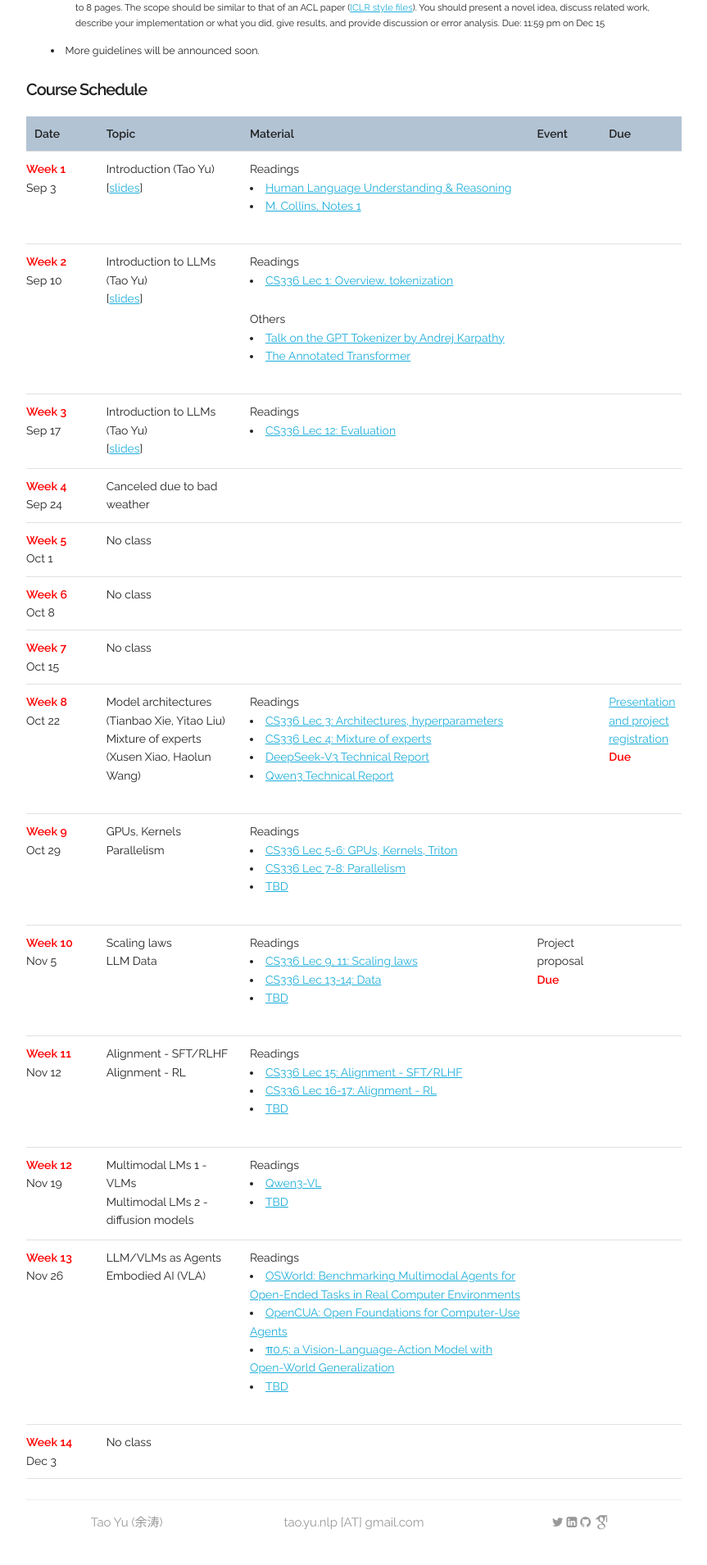
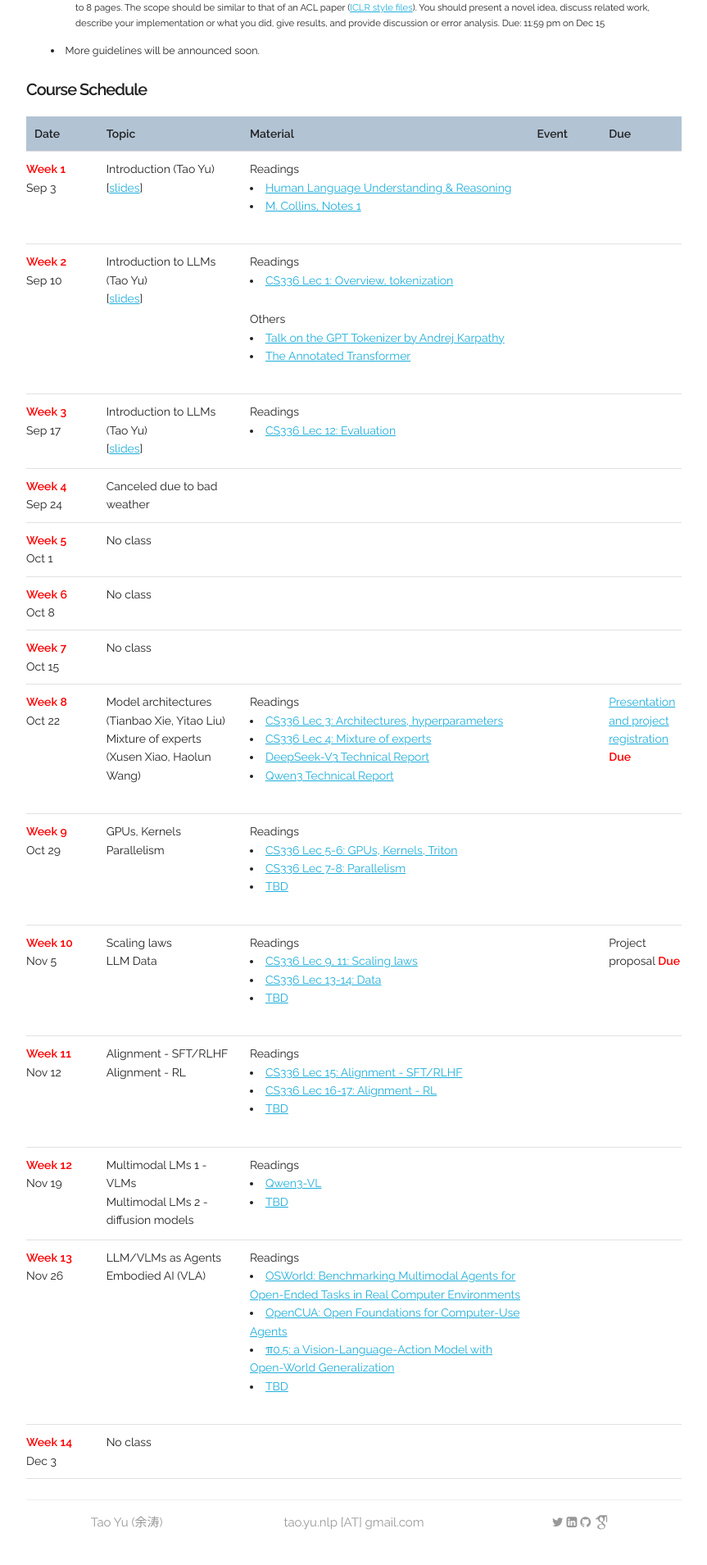
Before and after one commit to taoyds/taoyds.github.io, a Jekyll site: the page built from courses/data8005.md, in a window 1280 px wide. Shown: the part 1320-3229 px from the top of the page at 82% size, without its empty margins (208-1071 px from the left). Built offline with Jekyll 4.4.1, drawn with Linux system fonts in a browser that asks for light colours; some web fonts are replaced.

Commit message:
Update data8005.yaml

```diff
--- a/_data/courses/data8005.yaml
+++ b/_data/courses/data8005.yaml
@@ -113,8 +113,8 @@ schedule:
           - <a href="https://stanford-cs336.github.io/spring2025/">CS336 Lec 9, 11&#58; Scaling laws</a>
           - <a href="https://stanford-cs336.github.io/spring2025/">CS336 Lec 13-14&#58; Data</a>
           - <a href="">TBD</a>
-    event: Project proposal <font color="red"><b>Due</b></font>
-    due:
+    event:
+    due: Project proposal <font color="red"><b>Due</b></font>
   - date: Nov 12
     week: Week 11
     topic:
```
